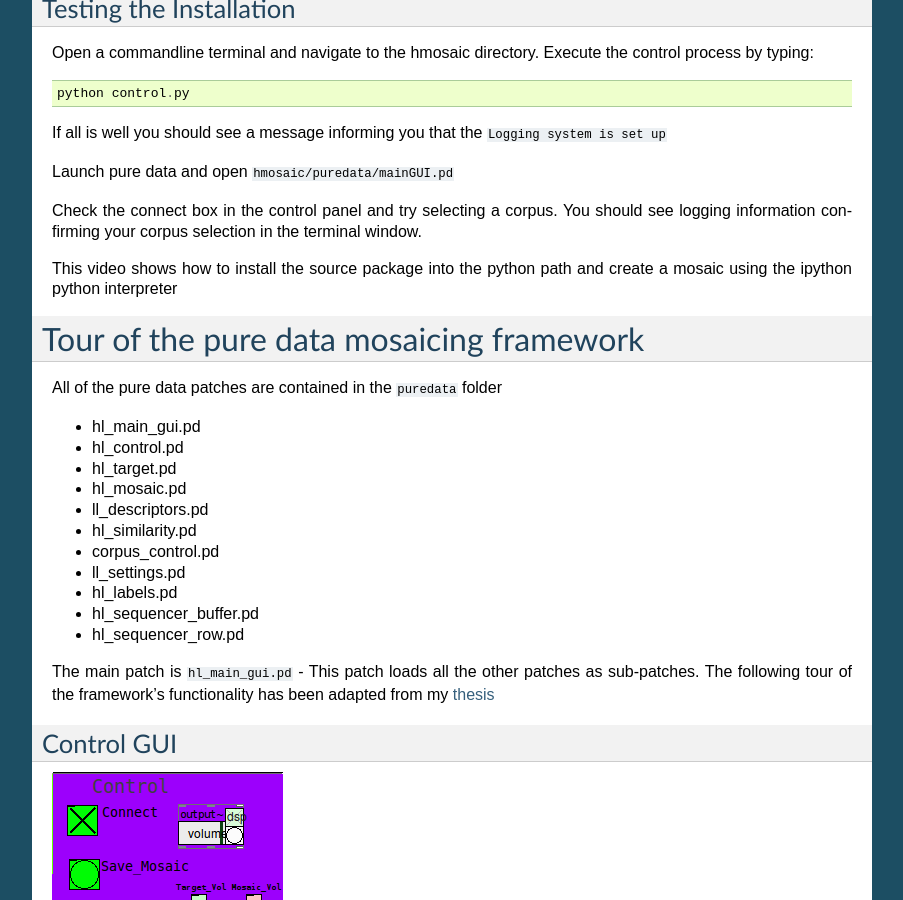
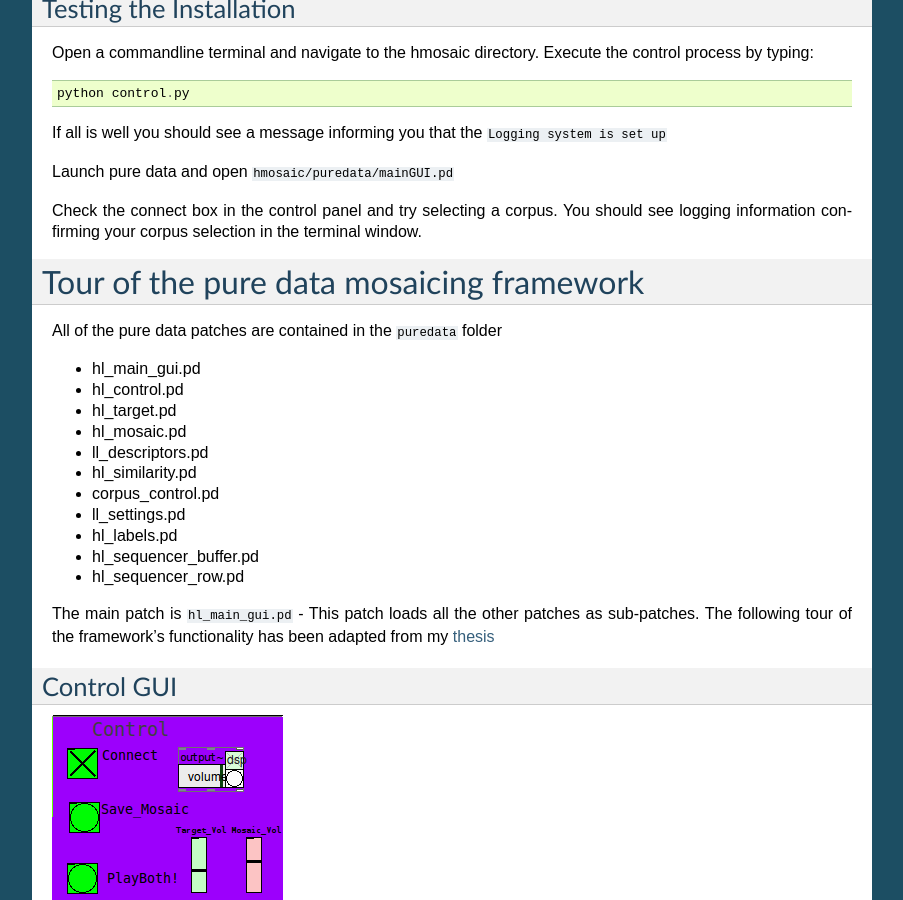
Before and after one commit to jgoconnell/hmosaic, a Sphinx documentation site: the page built from docs/index.rst, in a window 1280 px wide and 900 px high, scrolled down 1984 px. Shown: the whole window, without its empty margins (198-1101 px from the left). Built offline with Sphinx 7.4.7, drawn with Linux system fonts in a browser that asks for light colours; formulas are drawn with MathJax 3; some of the changed text lies outside the part shown.

Commit message:
Adding .zip files to .gitignore and removing reference to video from docs

```diff
--- a/docs/index.rst
+++ b/docs/index.rst
@@ -122,9 +122,6 @@ Launch pure data and open ``hmosaic/puredata/mainGUI.pd``
 
 Check the connect box in the control panel and try selecting a corpus. You should see logging information
 confirming your corpus selection in the terminal window.
-
-This video shows how to install the source package into the python path and create a mosaic using the ipython python interpreter
-
 
 
 ===========================================
```
Also changed, not shown: other parts of docs/index.rst (+4 -0 lines), 1 other file.
